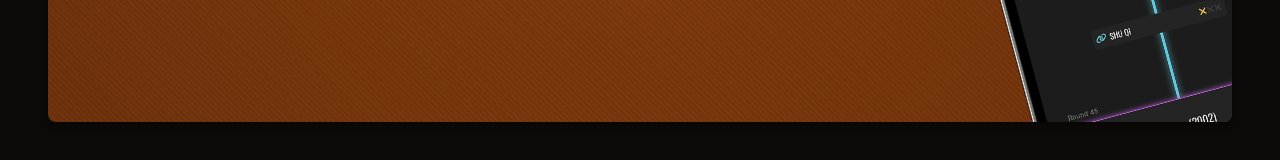
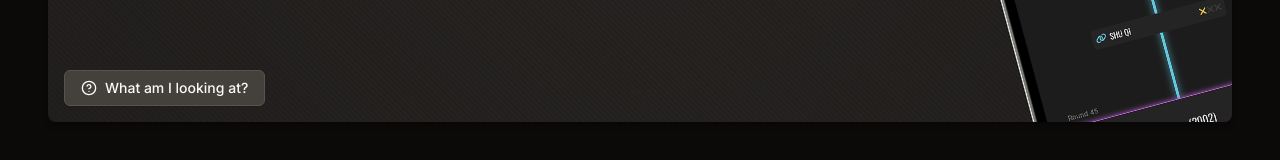
Before and after one commit to n0rbuu/film-newsletter, a Next.js app: page / in a window 1280 px wide. Shown: the part 626-786 px from the top of the page. Built offline with nearby package versions, Linux system fonts and the light colour scheme.

Commit message:
added a description of the website in a popover

```diff
--- a/app/page.tsx
+++ b/app/page.tsx
@@ -7,6 +7,13 @@ import { Polaroid } from '@/components/polaroid';
 import { SlidingHand } from '@/components/sliding-hand';
 import { DetailSheet } from '@/components/detail-sheet';
 import { ElementContent, contentData } from '@/lib/content';
+import {
+  Popover,
+  PopoverContent,
+  PopoverTrigger,
+} from "@/components/ui/popover";
+import { Button } from "@/components/ui/button";
+import { HelpCircle } from "lucide-react";
 
 export default function Home() {
   const [isDark, setIsDark] = useState(true);
@@ -20,7 +27,7 @@ export default function Home() {
 
   return (
     // Page container
-    <div className={`min-h-screen p-4 sm:p-12 ${isDark ? 'bg-stone-950' : 'bg-stone-100'}`}>
+    <div className={`min-h-screen p-4 sm:p-12 ${isDark ? 'bg-stone-950' : 'bg-stone-50'}`}>
       {/* Header with Theme Toggle */}
       <div className="mb-8 flex justify-between items-center">
         <div>
@@ -35,7 +42,7 @@ export default function Home() {
       <div className={`
         w-full
         h-[calc(100vh-12rem)]
-        ${isDark ? 'bg-amber-800/90' : 'bg-amber-100/90'}
+        ${isDark ? 'bg-stone-800/90' : 'bg-stone-50/90'}
         rounded-lg
         shadow-md
         p-8
@@ -114,6 +121,29 @@ export default function Home() {
             priority
           />
         </div>
+
+        {/* What is this button */}
+        <div className="absolute bottom-4 left-4 z-30">
+          <Popover>
+            <PopoverTrigger asChild>
+              <Button
+                variant="outline"
+                className={`gap-2 ${isDark ? 'bg-stone-700 text-stone-50 hover:bg-stone-800 border-stone-600' : 'bg-stone-100 text-stone-900 hover:bg-stone-900 border-stone-200'}`}
+              >
+                <HelpCircle className="h-4 w-4" />
+                What am I looking at?
+              </Button>
+            </PopoverTrigger>
+            <PopoverContent className="w-80 p-4">
+              <div className="space-y-2">
+                <h3 className="font-medium">Between Scenes Newsletter</h3>
+                <p className="text-sm text-muted-foreground">
+                  This is a monthly newsletter by me, <a href="https://letterboxd.com/n0rbuu/" target="_blank" rel="noopener noreferrer" className="text-blue-500 hover:underline">n0rbuu</a>. I wanted to try something different. Click on the items on the board to discover more!
+                </p>
+              </div>
+            </PopoverContent>
+          </Popover>
+        </div>
       </div>
 
       {/* Detail Sheet */}
--- /dev/null
+++ b/components/ui/popover.tsx
@@ -0,0 +1,33 @@
+"use client"
+
+import * as React from "react"
+import * as PopoverPrimitive from "@radix-ui/react-popover"
+
+import { cn } from "@/lib/utils"
+
+const Popover = PopoverPrimitive.Root
+
+const PopoverTrigger = PopoverPrimitive.Trigger
+
+const PopoverAnchor = PopoverPrimitive.Anchor
+
+const PopoverContent = React.forwardRef<
+  React.ElementRef<typeof PopoverPrimitive.Content>,
+  React.ComponentPropsWithoutRef<typeof PopoverPrimitive.Content>
+>(({ className, align = "center", sideOffset = 4, ...props }, ref) => (
+  <PopoverPrimitive.Portal>
+    <PopoverPrimitive.Content
+      ref={ref}
+      align={align}
+      sideOffset={sideOffset}
+      className={cn(
+        "z-50 w-72 rounded-md border bg-popover p-4 text-popover-foreground shadow-md outline-none data-[state=open]:animate-in data-[state=closed]:animate-out data-[state=closed]:fade-out-0 data-[state=open]:fade-in-0 data-[state=closed]:zoom-out-95 data-[state=open]:zoom-in-95 data-[side=bottom]:slide-in-from-top-2 data-[side=left]:slide-in-from-right-2 data-[side=right]:slide-in-from-left-2 data-[side=top]:slide-in-from-bottom-2",
+        className
+      )}
+      {...props}
+    />
+  </PopoverPrimitive.Portal>
+))
+PopoverContent.displayName = PopoverPrimitive.Content.displayName
+
+export { Popover, PopoverTrigger, PopoverContent, PopoverAnchor }
--- a/package.json
+++ b/package.json
@@ -12,6 +12,7 @@
     "@radix-ui/react-collapsible": "^1.0.0",
     "@radix-ui/react-dialog": "^1.1.6",
     "@radix-ui/react-dropdown-menu": "^2.0.0",
+    "@radix-ui/react-popover": "^1.1.6",
     "@radix-ui/react-separator": "^1.0.0",
     "@radix-ui/react-slot": "^1.1.2",
     "@radix-ui/react-tooltip": "^1.0.0",
```
Also changed, not shown: 1 other file (tests, documents, lock files or other folders).
